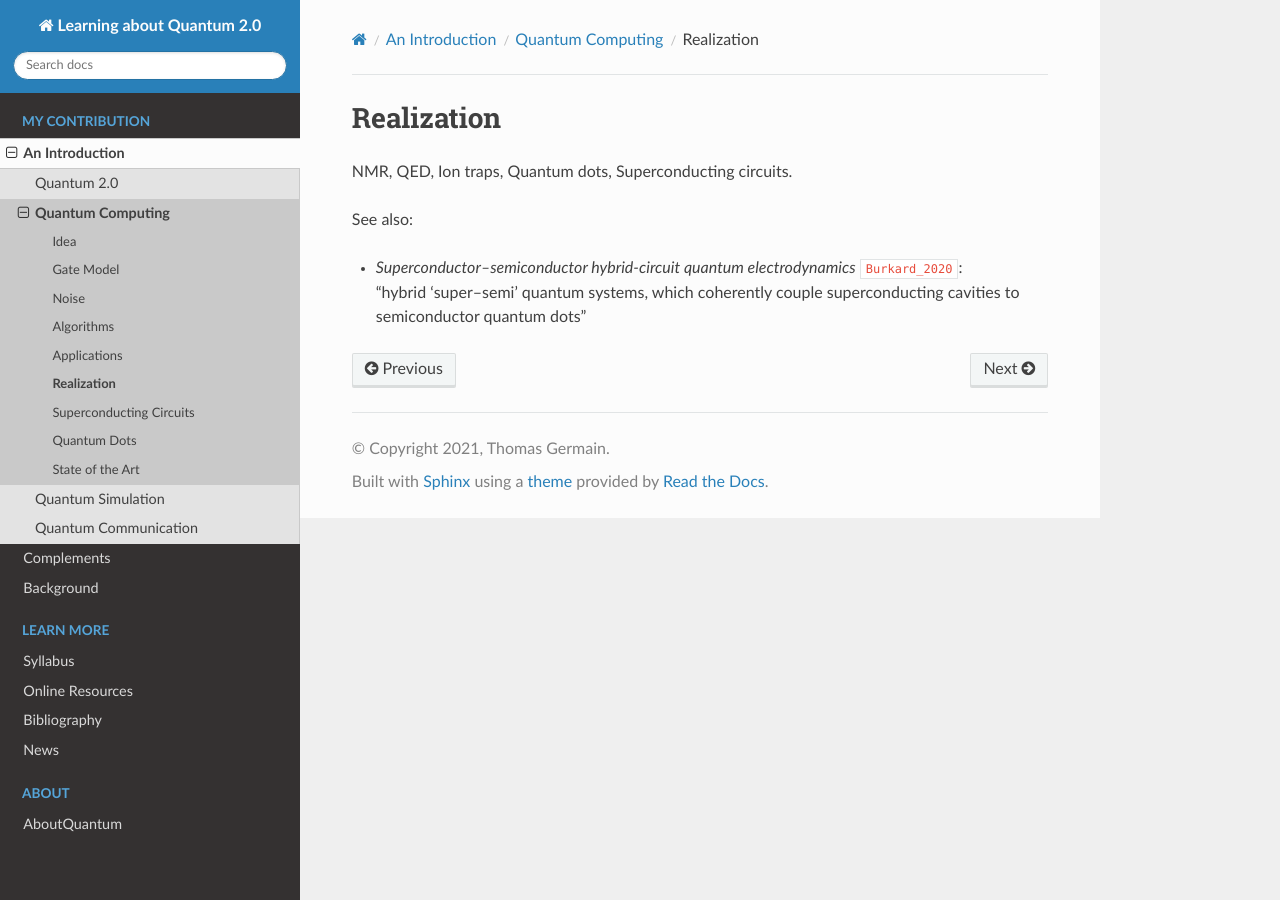
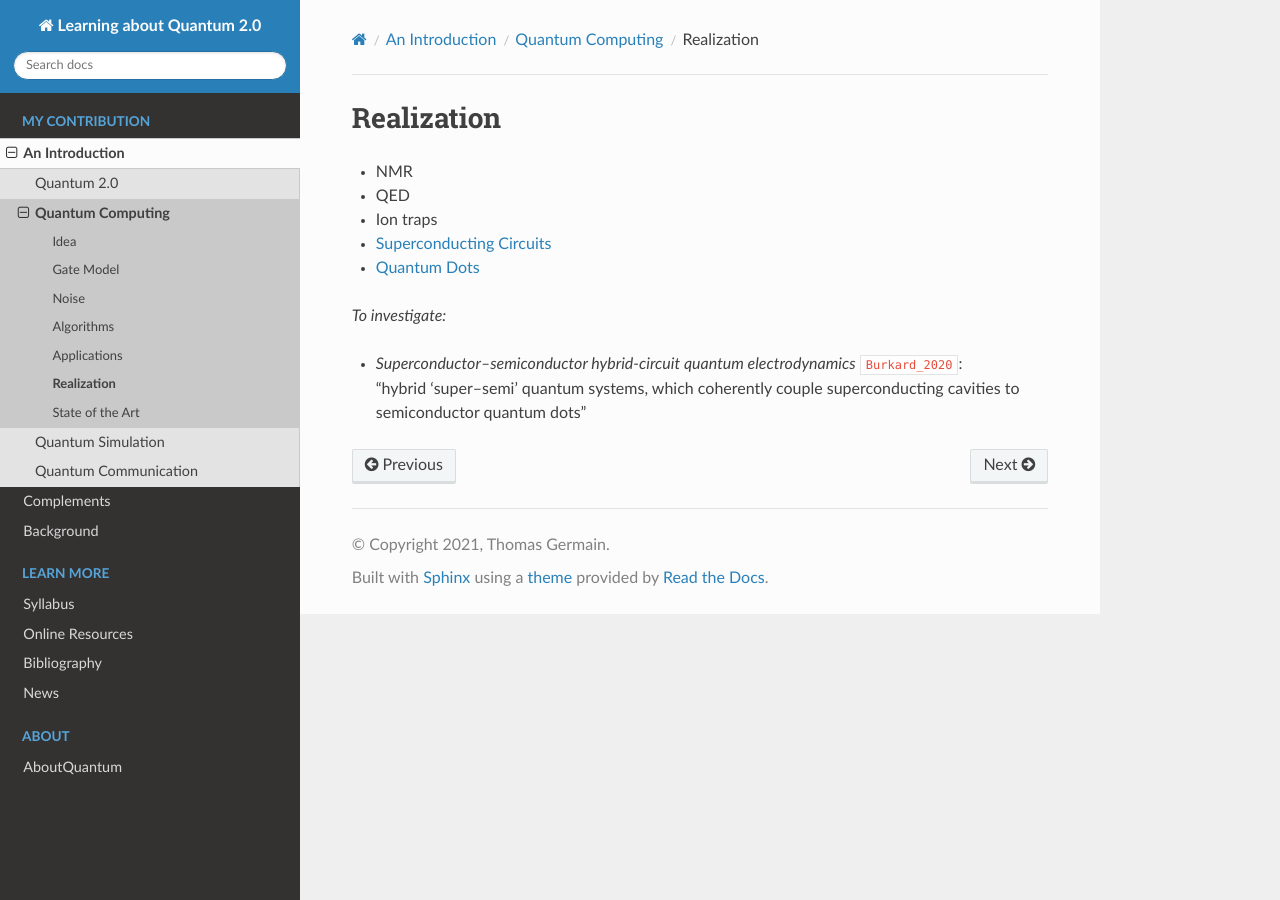
Before and after one commit to tomlqc/about-quantum, a Sphinx documentation site: the page built from source/intro/computing/realization.rst, in a window 1280 px wide. Built offline with Sphinx 7.4.7 and the Read the Docs theme 2.0.0, drawn with Linux system fonts in a browser that asks for light colours; cross-references to code outside the pages are shown as plain code.

Commit message:
qudots/supercond moved from intro to complements.

```diff
--- a/source/intro/computing/computing.rst
+++ b/source/intro/computing/computing.rst
@@ -12,6 +12,4 @@ Quantum Computing
     algo
     apps
     realization
-    supercond
-    qudots
     state
--- a/source/intro/computing/realization.rst
+++ b/source/intro/computing/realization.rst
@@ -2,9 +2,13 @@
 Realization
 ===========
 
-NMR, QED, Ion traps, Quantum dots, Superconducting circuits.
+* NMR
+* QED
+* Ion traps
+* :ref:`stories/complements/supercond:Superconducting Circuits`
+* :ref:`stories/complements/qudots:Quantum Dots`
 
-See also:
+*To investigate:*
 
 * | *Superconductor–semiconductor hybrid-circuit quantum electrodynamics* :cite:`Burkard_2020`:
   | "hybrid ‘super–semi’ quantum systems, which coherently couple superconducting cavities to semiconductor quantum dots"
```
Also changed, not shown: source/index.rst (+4 -4 lines), source/stories/complements/complements.rst (+3 -0 lines), source/stories/complements/qudots.rst (renamed from source/intro/computing/qudots.rst), source/stories/complements/supercond.rst (renamed from source/intro/computing/supercond.rst).
